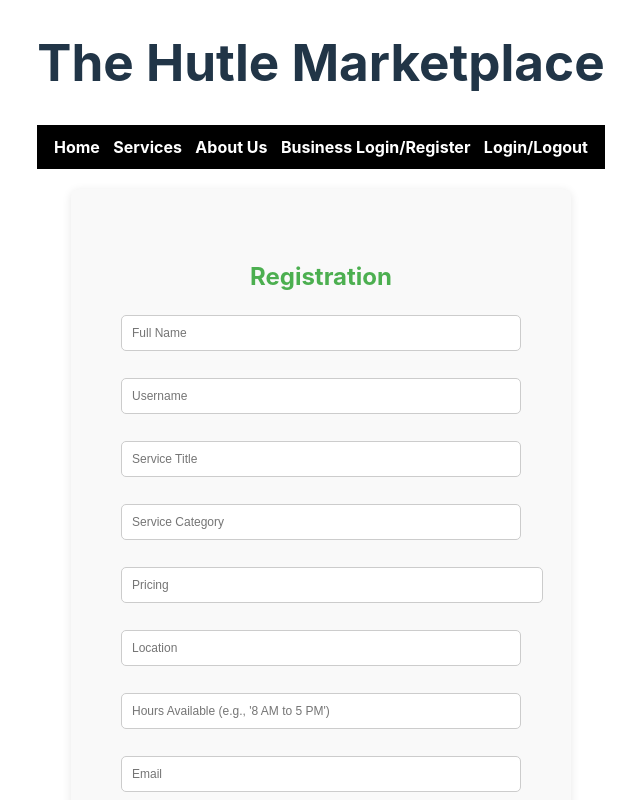
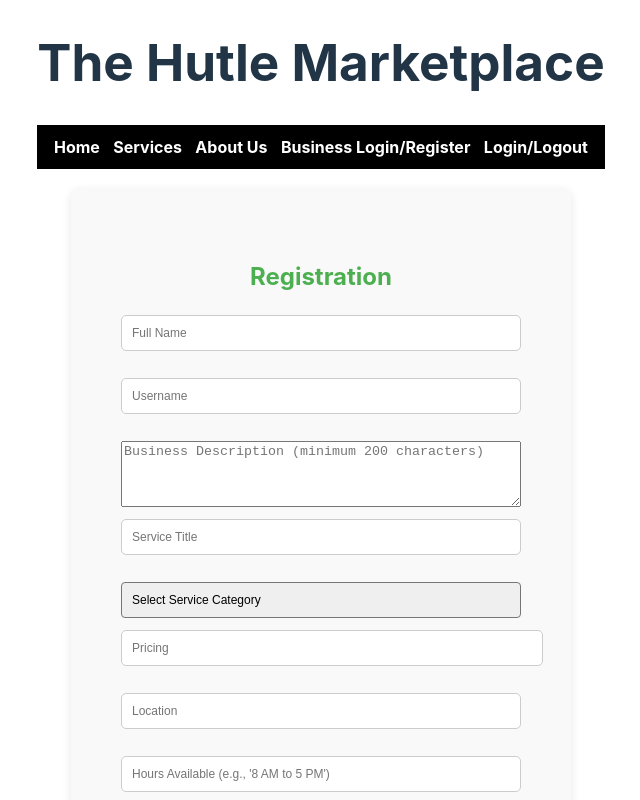
Before and after one commit to ussenuk/the-hustle-market-place-the-hustle-market-place, a React (Vite) app in the folder client/: page /businesslogin in a window 1280 px wide. Shown: the top 800 px of the page, without its empty margins (319-959 px from the left). Built offline with nearby package versions, Linux system fonts and the light colour scheme; no server answers.

Commit message:
Added business description and change service category to have drop down

```diff
--- a/client/src/components/Businesslogin/BusinessLogin.jsx
+++ b/client/src/components/Businesslogin/BusinessLogin.jsx
@@ -1,3 +1,7 @@
+
+
+// client/src/components/Businesslogin/BusinessLogin.jsx
+
 import React, { useState, useEffect } from "react";
 import { useNavigate } from "react-router-dom";
 import axios from "axios";
@@ -19,6 +23,7 @@ const BusinessLogin = ({isLoggedIn, setIsLoggedIn}) => {
     pricing: "",
     hours_available: "",
     location: "",
+    business_description: "",
 
   });
   const [error, setError] = useState("");
@@ -109,8 +114,19 @@ const BusinessLogin = ({isLoggedIn, setIsLoggedIn}) => {
         <div>
           <div className="user-card">
             {/* Add the user image and name here */}
-        <img src={userImage || '/src/components/DashBoard/ServiceProviderDashboard/pages/default-image.png'} alt="User" />
-        <span>Welcome <span className="green-text">{serviceProviderInfo.service_provider}</span></span>
+            <img
+              src={
+                userImage ||
+                "/src/components/DashBoard/ServiceProviderDashboard/pages/default-image.png"
+              }
+              alt="User"
+            />
+            <span>
+              Welcome{" "}
+              <span className="green-text">
+                {serviceProviderInfo.service_provider}
+              </span>
+            </span>
           </div>
           <button onClick={handleDashboardAccess}> Dashboard Access</button>
           <button onClick={handleLogout}>Logout</button>
@@ -122,27 +138,109 @@ const BusinessLogin = ({isLoggedIn, setIsLoggedIn}) => {
           <form onSubmit={handleSubmit}>
             {isRegistering && (
               <>
-                <input type="text" name="fullname" className="input-field" placeholder="Full Name" value={formData.fullname} onChange={handleInputChange}
+                <input
+                  type="text"
+                  name="fullname"
+                  className="input-field"
+                  placeholder="Full Name"
+                  value={formData.fullname}
+                  onChange={handleInputChange}
                 />
-                <input type="text" name="username" className="input-field" placeholder="Username" value={formData.username} onChange={handleInputChange}
+                <input
+                  type="text"
+                  name="username"
+                  className="input-field"
+                  placeholder="Username"
+                  value={formData.username}
+                  onChange={handleInputChange}
                 />
-                <input type="text" name="service_title" className="input-field" placeholder="Service Title" value={formData.service_title} onChange={handleInputChange}
+                <textarea
+                  name="business_description"
+                  className="input-field"
+                  placeholder="Business Description (minimum 200 characters)"
+                  value={formData.business_description}
+                  onChange={handleInputChange}
+                  rows="4"
+                  minLength="20"
+                  maxLength="1000"
                 />
-                <input type="text" name="service_category" className="input-field" placeholder="Service Category" value={formData.service_category} onChange={handleInputChange}
+                <input
+                  type="text"
+                  name="service_title"
+                  className="input-field"
+                  placeholder="Service Title"
+                  value={formData.service_title}
+                  onChange={handleInputChange}
                 />
-                <input type="number" name="pricing" className="input-field" placeholder="Pricing" value={formData.pricing} onChange={handleInputChange}
+                <select
+                  name="service_category"
+                  className="input-field"
+                  value={formData.service_category}
+                  onChange={handleInputChange}
+                >
+                  <option value="">Select Service Category</option>
+                  <option value="Painter">Painter</option>
+                  <option value="Teacher">Teacher</option>
+                  <option value="Masonry">Masonry</option>
+                  <option value="Fitness Professional">
+                    Fitness Professional
+                  </option>
+                  <option value="Nutritionist">Nutritionist</option>
+                  <option value="Land scaping">Land scaping</option>
+                  <option value="Interior decorator">Interior decorator</option>
+                  <option value="Makeup artist">Makeup artist</option>
+                  <option value="Plumber">Plumber</option>
+                  <option value="Engineer">Engineer</option>
+                  <option value="Electrician">Electrician</option>
+                  <option value="Body guard">Body guard</option>
+                  {/* Add more options as needed */}
+                </select>
+                <input
+                  type="number"
+                  name="pricing"
+                  className="input-field"
+                  placeholder="Pricing"
+                  value={formData.pricing}
+                  onChange={handleInputChange}
                 />
-                <input type="text" name="location" className="input-field" placeholder="Location" value={formData.location} onChange={handleInputChange}
+                <input
+                  type="text"
+                  name="location"
+                  className="input-field"
+                  placeholder="Location"
+                  value={formData.location}
+                  onChange={handleInputChange}
                 />
-                <input type="text" name="hours_available" className="input-field" placeholder="Hours Available (e.g., '8 AM to 5 PM')" value={formData.hours_available} onChange={handleInputChange}
+                <input
+                  type="text"
+                  name="hours_available"
+                  className="input-field"
+                  placeholder="Hours Available (e.g., '8 AM to 5 PM')"
+                  value={formData.hours_available}
+                  onChange={handleInputChange}
                 />
-
               </>
             )}
             {/* Inputs for both registration and login */}
-            <input type="email" name="email" className="input-field" placeholder="Email" value={formData.email} onChange={handleInputChange} />
-            <input type="password" name="password" className="input-field" placeholder="Password" value={formData.password} onChange={handleInputChange} />
-            <button type="submit">{isRegistering ? "Register" : "Login"}</button>
+            <input
+              type="email"
+              name="email"
+              className="input-field"
+              placeholder="Email"
+              value={formData.email}
+              onChange={handleInputChange}
+            />
+            <input
+              type="password"
+              name="password"
+              className="input-field"
+              placeholder="Password"
+              value={formData.password}
+              onChange={handleInputChange}
+            />
+            <button type="submit">
+              {isRegistering ? "Register" : "Login"}
+            </button>
           </form>
           <button onClick={switchMode}>
             {isRegistering ? "Switch to Login" : "Switch to Registration"}
```
Also changed, not shown: 2 other files (tests, documents, lock files or other folders). Lines whose indentation alone changed are shown as unchanged.
